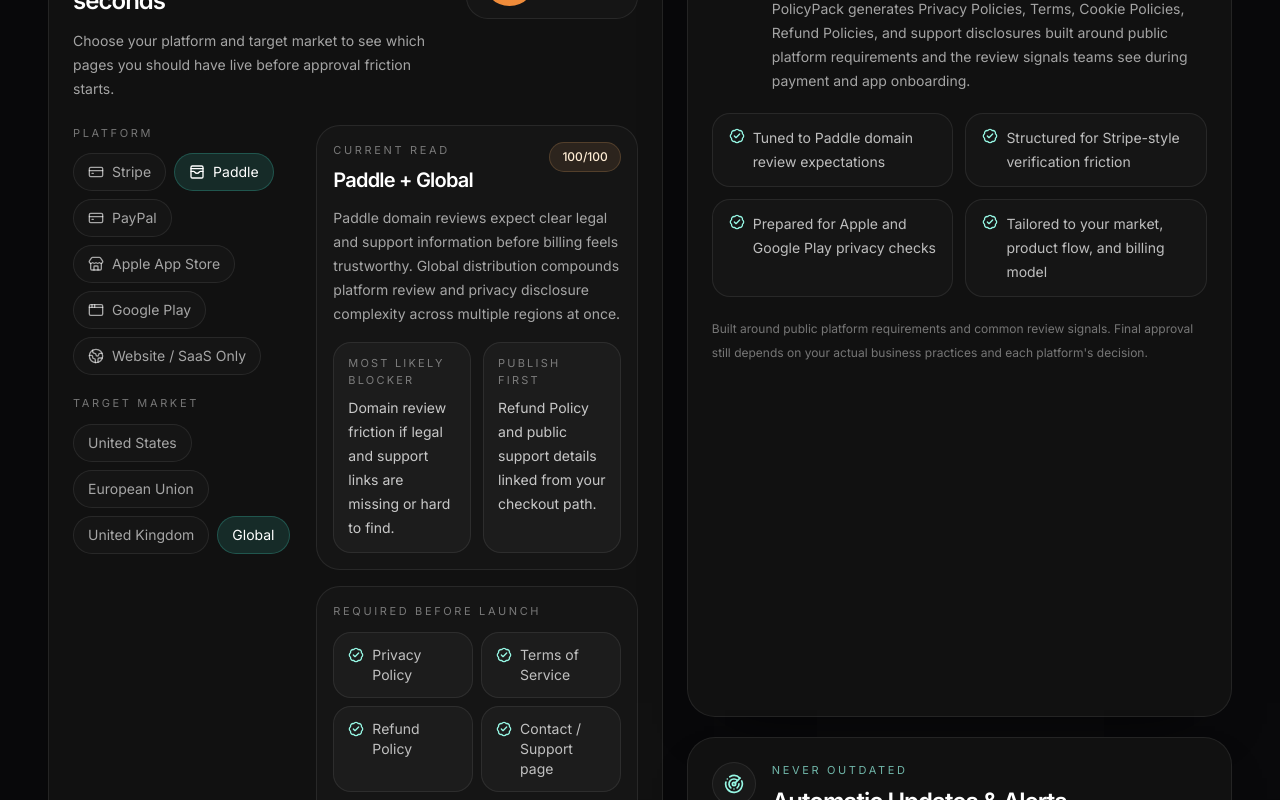
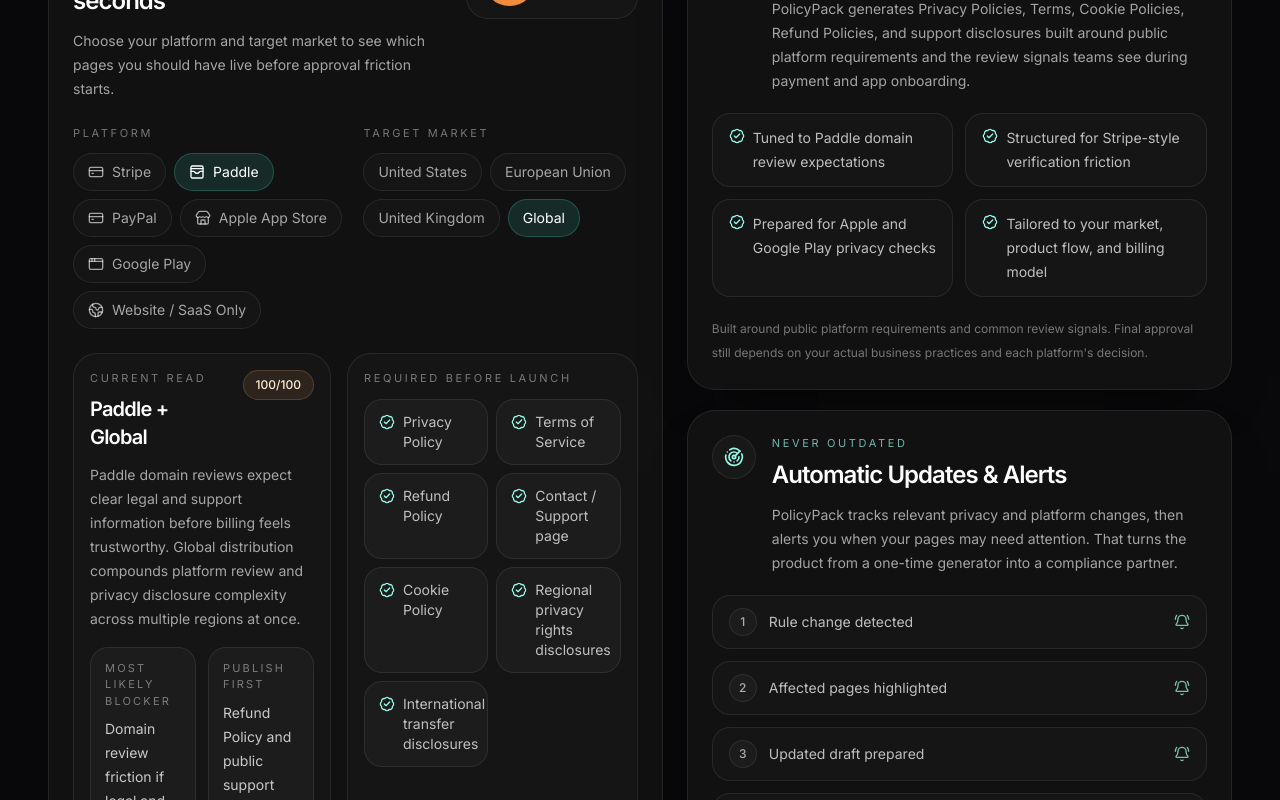
Before and after one commit to policypack9-ctrl/policy-pack-v1, a Next.js app: page / in a window 1280 px wide. Shown: the part 2220-3020 px from the top of the page. Built offline with nearby package versions, Linux system fonts and the light colour scheme; no server answers.

Commit message:
style: rebalance launch risk card layout

```diff
--- a/src/components/sections/launch-risk.tsx
+++ b/src/components/sections/launch-risk.tsx
@@ -299,11 +299,11 @@
           <BlockedDashboardMock />
         </div>
 
-        <div className="mt-10 grid items-stretch gap-6 xl:grid-cols-[minmax(0,1.06fr)_minmax(320px,0.94fr)]">
+        <div className="mt-10 grid items-start gap-6 xl:grid-cols-[minmax(0,1.06fr)_minmax(320px,0.94fr)]">
           <LaunchRiskCalculator />
 
-          <div className="grid gap-4 sm:gap-5">
-            <div className="soft-panel h-full rounded-[28px] p-5 sm:p-6">
+          <div className="space-y-4 sm:space-y-5">
+            <div className="soft-panel rounded-[28px] p-5 sm:p-6">
               <div className="flex items-start gap-4">
                 <div className="flex size-11 shrink-0 items-center justify-center rounded-2xl border border-white/[0.08] bg-white/[0.03] text-teal-200">
                   <FileCheck2 className="size-5" />
@@ -350,7 +350,7 @@
               </p>
             </div>
 
-            <div className="soft-panel h-full rounded-[28px] p-5 sm:p-6">
+            <div className="soft-panel rounded-[28px] p-5 sm:p-6">
               <div className="flex items-start gap-4">
                 <div className="flex size-11 shrink-0 items-center justify-center rounded-2xl border border-white/[0.08] bg-white/[0.03] text-teal-200">
                   <Radar className="size-5" />
@@ -617,7 +617,7 @@
       initial={{ opacity: 0, y: shouldReduceMotion ? 0 : 18 }}
       animate={{ opacity: 1, y: 0 }}
       transition={{ duration: 0.6, ease: [0.22, 1, 0.36, 1] }}
-      className="soft-panel h-full rounded-[30px] p-5 sm:p-6"
+      className="soft-panel rounded-[30px] p-5 sm:p-6"
     >
       <div className="flex flex-col gap-5 lg:flex-row lg:items-start lg:justify-between">
         <div className="max-w-xl">
@@ -646,14 +646,16 @@
         </div>
       </div>
 
-      <div className="mt-6 grid items-stretch gap-4 lg:grid-cols-[minmax(0,0.82fr)_minmax(0,1.18fr)] lg:gap-5">
-        <div className="space-y-5">
+      <div className="mt-6 grid gap-4 md:grid-cols-2">
+        <div>
           <SelectorGroup
             title="Platform"
             items={platformOptions}
             value={platform}
             onChange={setPlatform}
           />
+        </div>
+        <div>
           <SelectorGroup
             title="Target market"
             items={marketOptions}
@@ -661,8 +663,10 @@
             onChange={setMarket}
           />
         </div>
+      </div>
 
-        <div className="grid h-full gap-4">
+      <div className="mt-6 grid gap-4">
+        <div className="grid gap-4 xl:grid-cols-[minmax(0,0.94fr)_minmax(0,1.06fr)]">
           <div className="rounded-[24px] border border-white/[0.08] bg-white/[0.02] p-4">
             <div className="flex items-start justify-between gap-4">
               <div>
@@ -726,6 +730,7 @@
               ))}
             </div>
           </div>
+        </div>
 
         <div className="rounded-[24px] border border-teal-300/16 bg-teal-300/[0.07] p-4">
           <p className="text-[11px] uppercase tracking-[0.24em] text-teal-200/76">
@@ -750,7 +755,6 @@
           Based on published platform requirements and common review signals.
           This calculator is an operational guide, not legal advice.
         </p>
-        </div>
       </div>
     </motion.div>
   );
```
Lines whose indentation alone changed are shown as unchanged.
